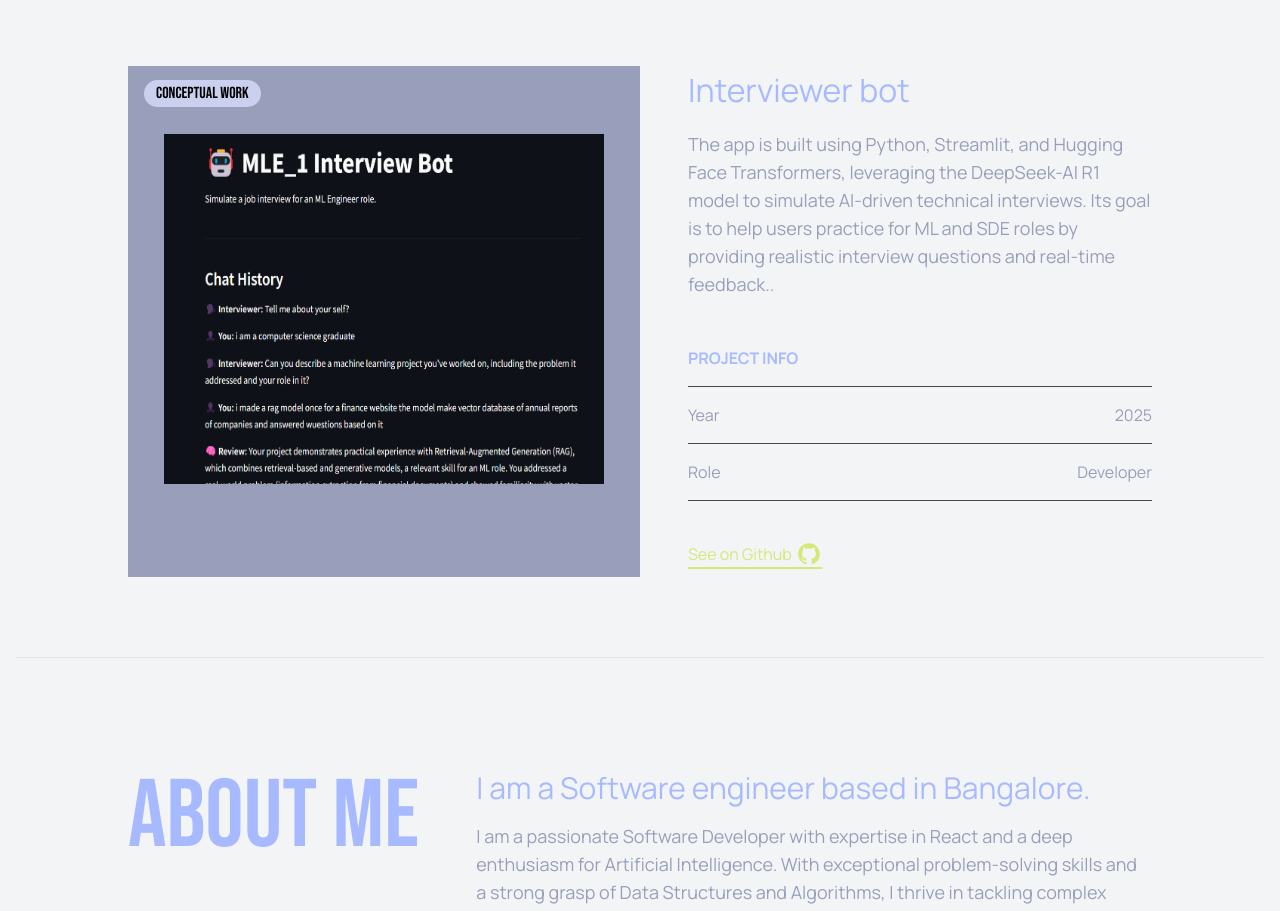
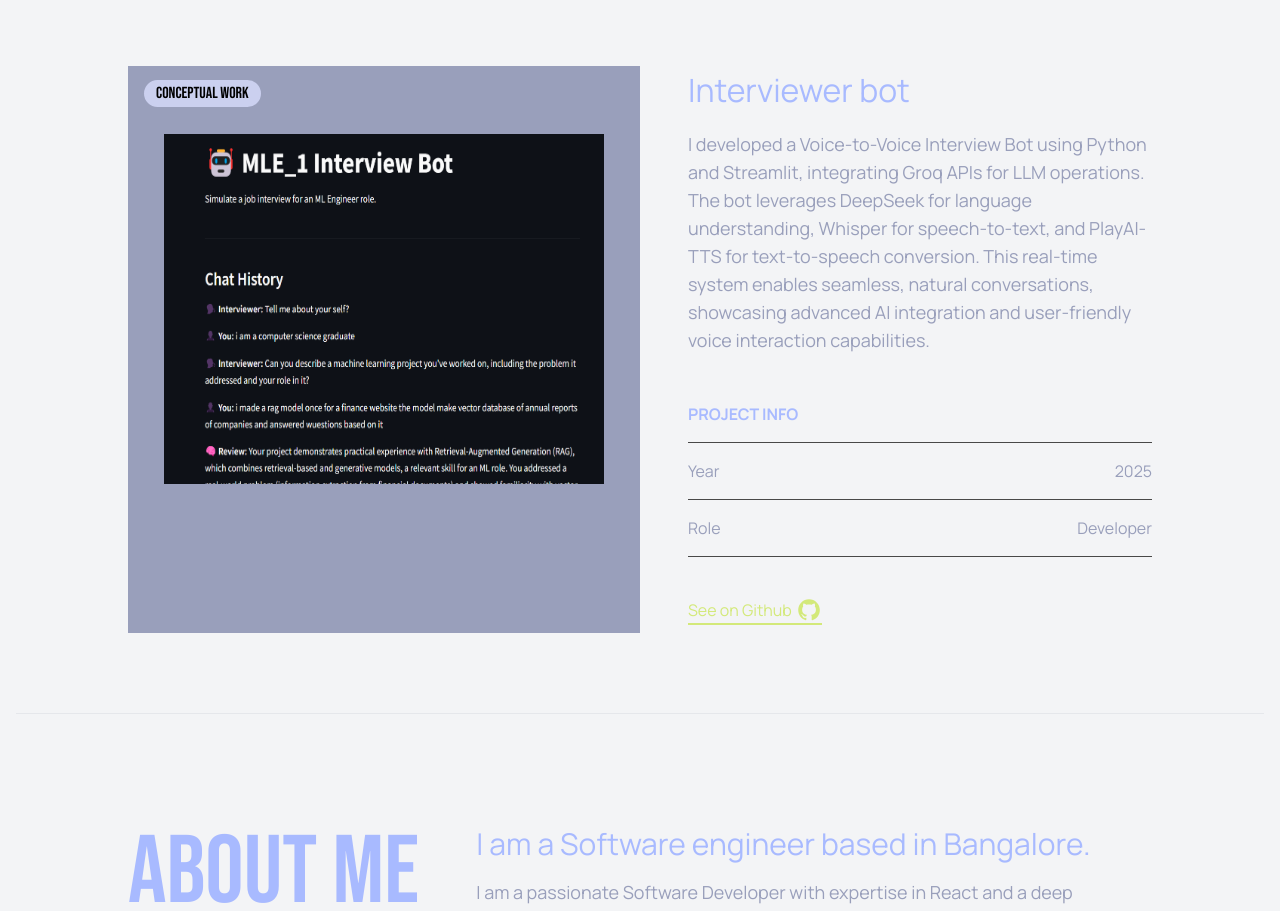
Before and after one commit to sirdroj/newPtfv1, a React (Vite) app: page / in a window 1280 px wide. Shown: the part 2220-3131 px from the top of the page. Built offline with nearby package versions, Linux system fonts and the light colour scheme.

Commit message:
Update FeaturedProjects.jsx

```diff
--- a/src/components/FeaturedProjects.jsx
+++ b/src/components/FeaturedProjects.jsx
@@ -13,7 +13,7 @@
     },
     {
         h1:"Interviewer bot",
-        p:"The app is built using Python, Streamlit, and Hugging Face Transformers, leveraging the DeepSeek-AI R1 model to simulate AI-driven technical interviews. Its goal is to help users practice for ML and SDE roles by providing realistic interview questions and real-time feedback..",
+        p:"I developed a Voice-to-Voice Interview Bot using Python and Streamlit, integrating Groq APIs for LLM operations. The bot leverages DeepSeek for language understanding, Whisper for speech-to-text, and PlayAI-TTS for text-to-speech conversion. This real-time system enables seamless, natural conversations, showcasing advanced AI integration and user-friendly voice interaction capabilities.",
         year:"2025",
         role:"Developer",
         // livelink:"https://aboutrepl-oggtwskbcc3kiegbgdfswu.streamlit.app/",
```
